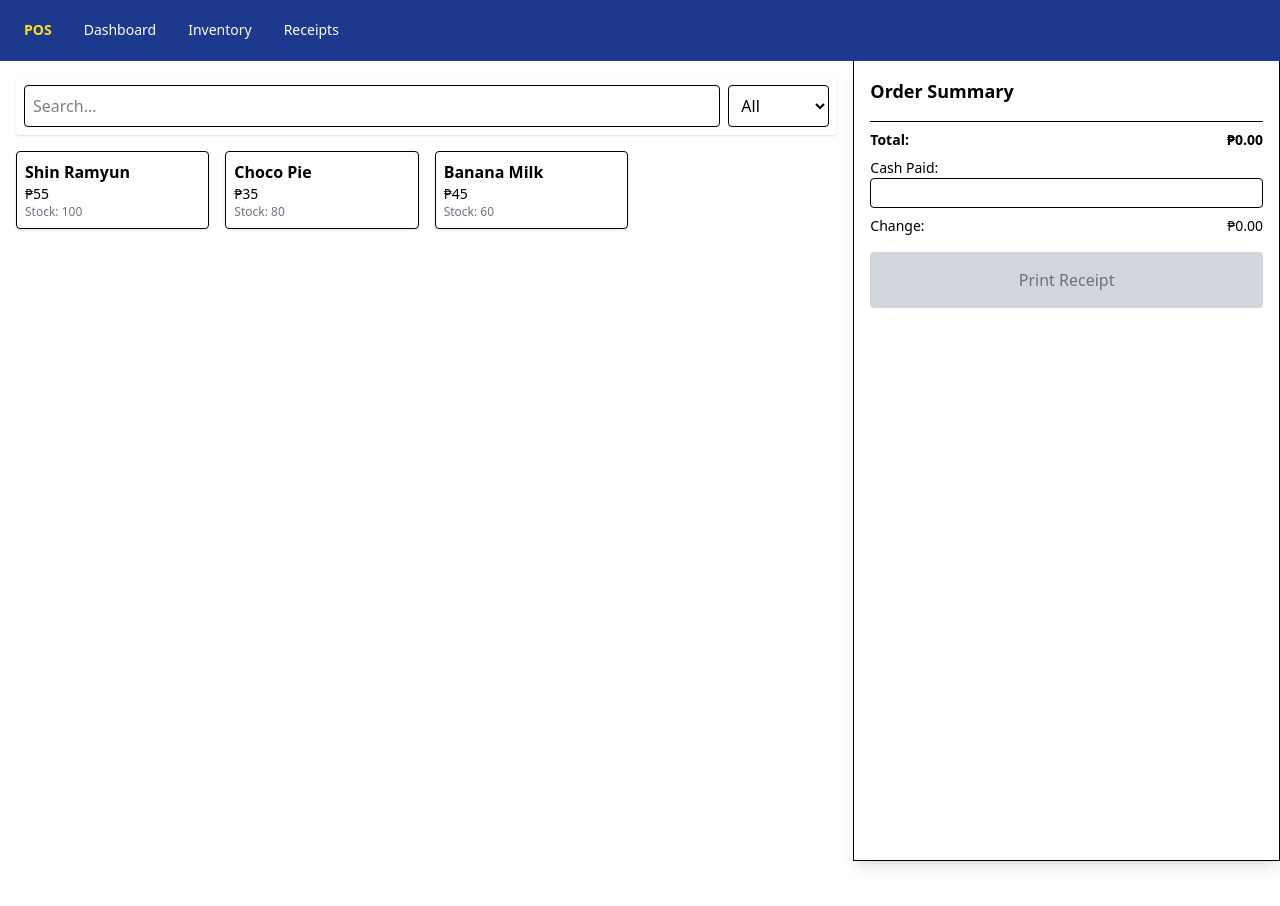
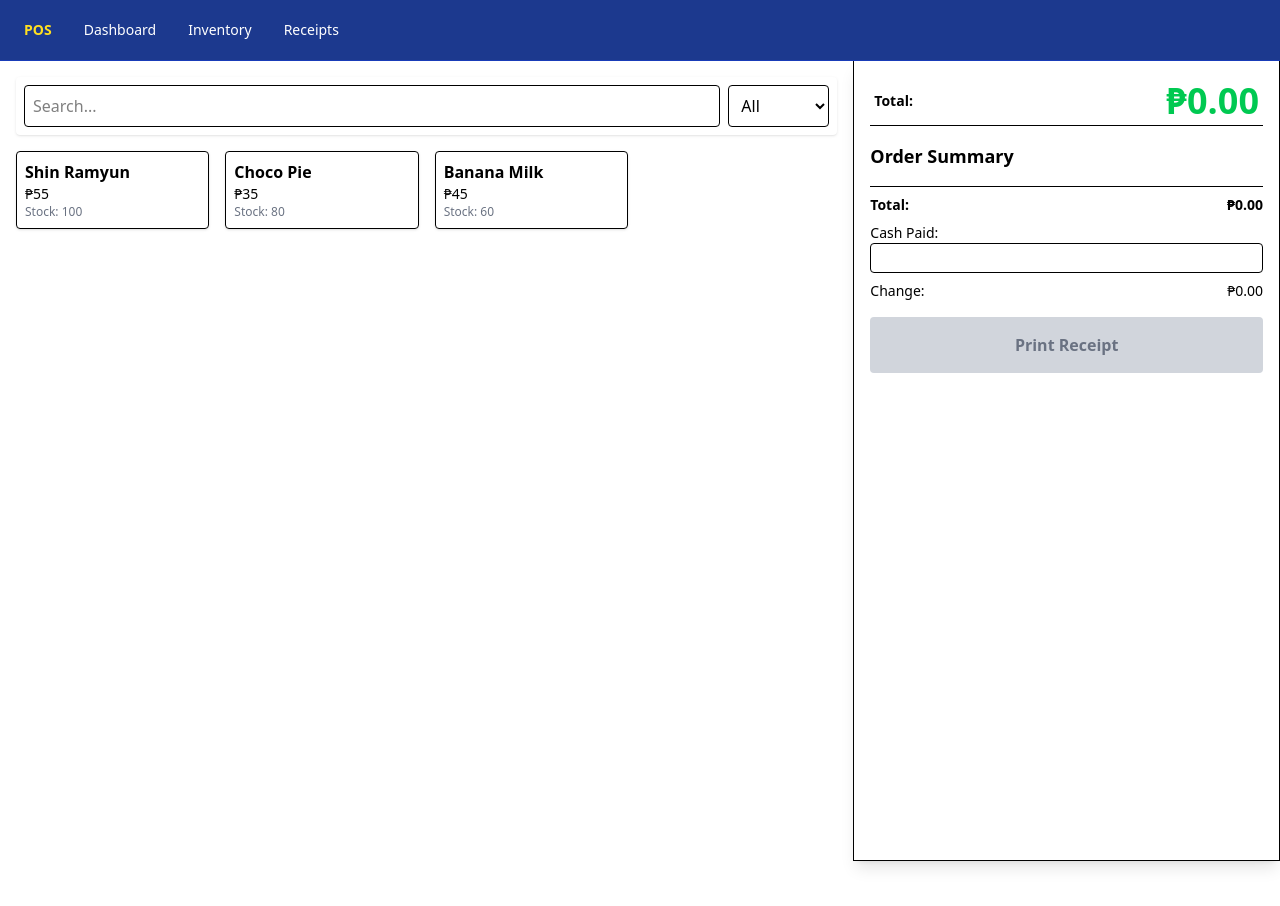
Before and after one commit to MaverickSeneris/pos, a React (Vite) app: page / in a window 1280 px wide. Shown: the top 906 px of the page. Built offline with nearby package versions, Linux system fonts and the light colour scheme.

Commit message:
feat: add total on above order summary

```diff
--- a/src/components/OrderSummary.jsx
+++ b/src/components/OrderSummary.jsx
@@ -156,6 +156,14 @@ function OrderSummary({ cart, setCart, inventory, setInventory }) {
   md:static md:top-[72px] md:right-0 md:h-screen md:overflow-y-auto
   text-xs sm:text-sm mb-20"
     >
+      <div className="hidden md:flex flex-col border-b p-1 mb-4">
+        <div className=" flex justify-between items-center">
+          <span className="font-bold">Total:</span>
+          <span className="font-bold md:text-4xl text-green-500">
+            ₱{total.toFixed(2)}
+          </span>
+        </div>
+      </div>
       <h2 className="text-lg font-bold mb-4">Order Summary</h2>
 
       <div className="mb-2 space-y-2">
@@ -298,7 +306,7 @@ function OrderSummary({ cart, setCart, inventory, setInventory }) {
       </div>
 
       <button
-        className="mt-4 w-full bg-green-600 text-white py-1 sm:py-4 text-[11px] sm:text-base rounded disabled:bg-gray-300 disabled:text-gray-500
+        className="text-[16px] py-2 mt-4 w-full font-semibold bg-green-600 text-white py-1 sm:py-4 text-[11px] sm:text-base rounded disabled:bg-gray-300 disabled:text-gray-500
     active:scale-95 active:bg-green-700 transition"
         onClick={() => {
           const now = new Date();
```
